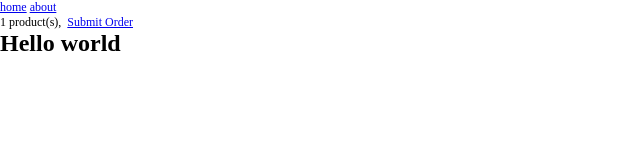
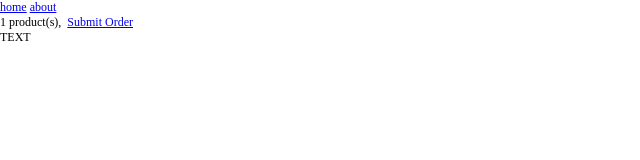
Before and after one commit to jakubgaba/Work_spoils, a SvelteKit app: page /mainPage in a window 1280 px wide. Shown: the top 160 px of the page, without its empty margins (0-640 px from the left). Built offline with nearby package versions, Linux system fonts and the light colour scheme.

Commit message:
AddingDependencies

```diff
--- a/src/routes/mainPage/+page.svelte
+++ b/src/routes/mainPage/+page.svelte
@@ -1,8 +1,15 @@
 <script>
+	import { fade, slide } from 'svelte/transition';
 	import Header from "../../components/Header.svelte";
 </script>
 
 <div>
 <Header/>
-<h1>Hello world</h1>
+<div class="container-fluid">
+	<div class="row">
+		<div in:fade|global={{duration:500}}>
+			TEXT
+		</div>
+	</div>
+	</div>
 </div>
```
Also changed, not shown: 2 other files (tests, documents, lock files or other folders).
